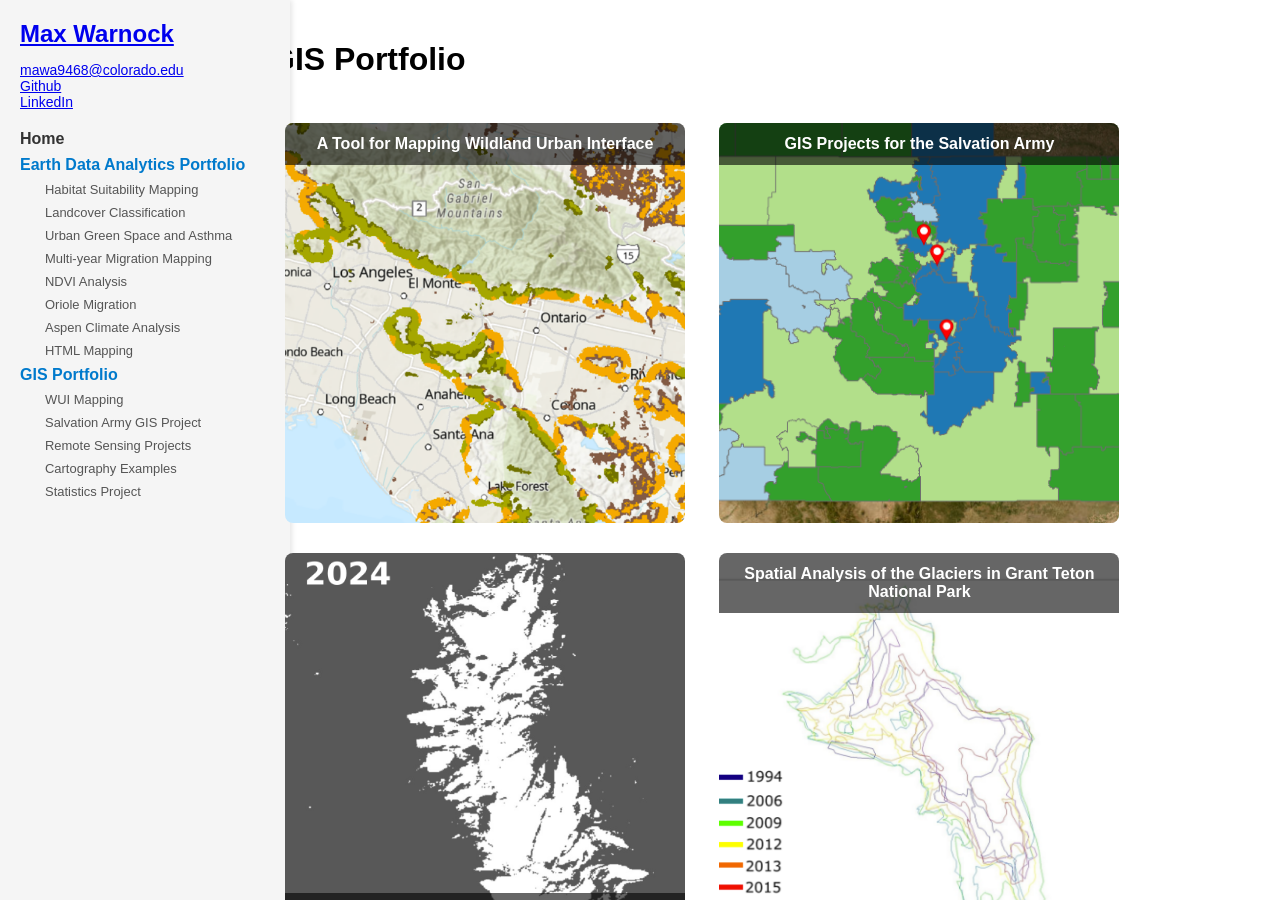
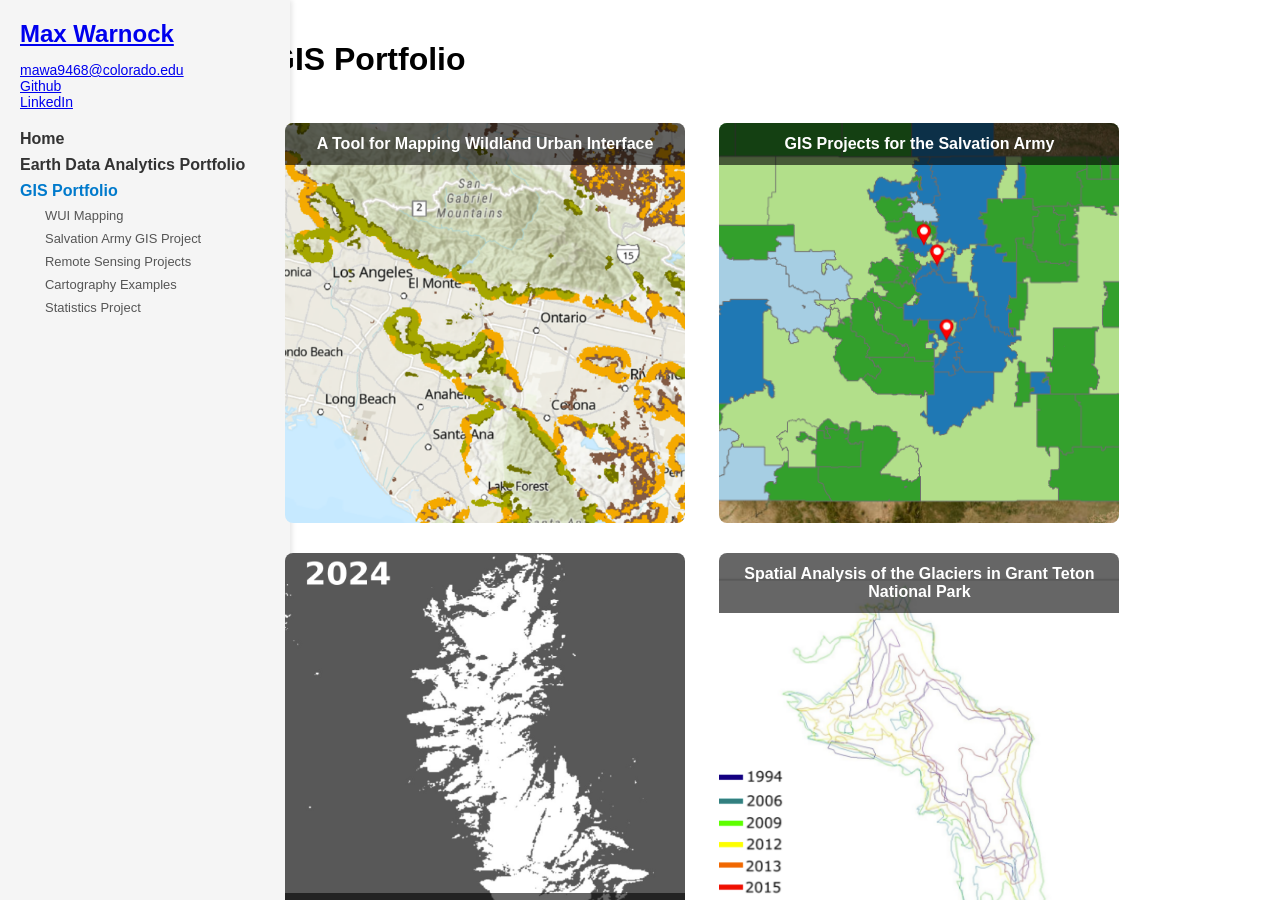
Before and after one commit to maxwarnock/maxwarnock.github.io, a Jekyll site: the page built from pages/GIS-portfolio.md, in a window 1280 px wide and 900 px high. Built offline with Jekyll 4.4.1, drawn with Linux system fonts in a browser that asks for light colours; a script that is not in the unit is left out; some of the changed lines change nothing that is shown.

Commit message:
Update default.html

```diff
--- a/_layouts/default.html
+++ b/_layouts/default.html
@@ -133,30 +133,30 @@
 
     <nav>
       <a href="{{ '/' | relative_url }}" class="{% if page.url == '/' %}active{% endif %}">Home</a>
-      <a href="{{ '/portfolio' | relative_url }}" class="{% if page.url contains 'portfolio' %}active{% endif %}">Earth Data Analytics Portfolio</a>
+      <a href="{{ '/pages/EDS-portfolio' | relative_url }}" class="{% if page.url contains 'EDS-portfolio' %}active{% endif %}">Earth Data Analytics Portfolio</a>
 
-      {% if page.url contains 'portfolio' %}
+      {% if page.url contains 'EDS-portfolio' %}
         <div class="sub-links" style="margin-left: 15px; font-size: 0.9em;">
-          <a href="{{ '/portfolio#hab_suit' | relative_url }}">Habitat Suitability Mapping</a>
-          <a href="{{ '/portfolio#kmeans' | relative_url }}">Landcover Classification</a>
-          <a href="{{ '/portfolio#asthma' | relative_url }}">Urban Green Space and Asthma</a>
-          <a href="{{ '/portfolio#redstart' | relative_url }}">Multi-year Migration Mapping</a>
-          <a href="{{ '/portfolio#ndvi' | relative_url }}">NDVI Analysis</a>
-          <a href="{{ '/portfolio#migration' | relative_url }}">Oriole Migration</a>
-          <a href="{{ '/portfolio#climate' | relative_url }}">Aspen Climate Analysis</a>
-          <a href="{{ '/portfolio#htmlmaps' | relative_url }}">HTML Mapping</a>
+          <a href="{{ '/EDS-portfolio#hab_suit' | relative_url }}">Habitat Suitability Mapping</a>
+          <a href="{{ '/EDS-portfolio#kmeans' | relative_url }}">Landcover Classification</a>
+          <a href="{{ '/EDS-portfolio#asthma' | relative_url }}">Urban Green Space and Asthma</a>
+          <a href="{{ '/EDS-portfolio#redstart' | relative_url }}">Multi-year Migration Mapping</a>
+          <a href="{{ '/EDS-portfolio#ndvi' | relative_url }}">NDVI Analysis</a>
+          <a href="{{ '/EDS-portfolio#migration' | relative_url }}">Oriole Migration</a>
+          <a href="{{ '/EDS-portfolio#climate' | relative_url }}">Aspen Climate Analysis</a>
+          <a href="{{ '/EDS-portfolio#htmlmaps' | relative_url }}">HTML Mapping</a>
         </div>
       {% endif %}
 
-      <a href="{{ '/GIS' | relative_url }}" class="{% if page.url contains 'GIS' %}active{% endif %}">GIS Portfolio</a>
+      <a href="{{ '/pages/GIS-portfolio' | relative_url }}" class="{% if page.url contains 'GIS' %}active{% endif %}">GIS Portfolio</a>
 
       {% if page.url contains 'GIS' %}
         <div class="sub-links" style="margin-left: 15px; font-size: 0.9em;">
-          <a href="{{ '/GIS#wui' | relative_url }}">WUI Mapping</a>
-          <a href="{{ '/GIS#salvarmy' | relative_url }}">Salvation Army GIS Project</a>
-          <a href="{{ '/GIS#remote-sensing' | relative_url }}">Remote Sensing Projects</a>
-          <a href="{{ '/GIS#cartography' | relative_url }}">Cartography Examples</a>
-          <a href="{{ '/GIS#statistics' | relative_url }}">Statistics Project</a>
+          <a href="{{ '/GIS-portfolio#wui' | relative_url }}">WUI Mapping</a>
+          <a href="{{ '/GIS-portfolio#salvarmy' | relative_url }}">Salvation Army GIS Project</a>
+          <a href="{{ '/GIS-portfolio#remote-sensing' | relative_url }}">Remote Sensing Projects</a>
+          <a href="{{ '/GIS-portfolio#cartography' | relative_url }}">Cartography Examples</a>
+          <a href="{{ '/GIS-portfolio#statistics' | relative_url }}">Statistics Project</a>
         </div>
       {% endif %}
     </nav>
```
